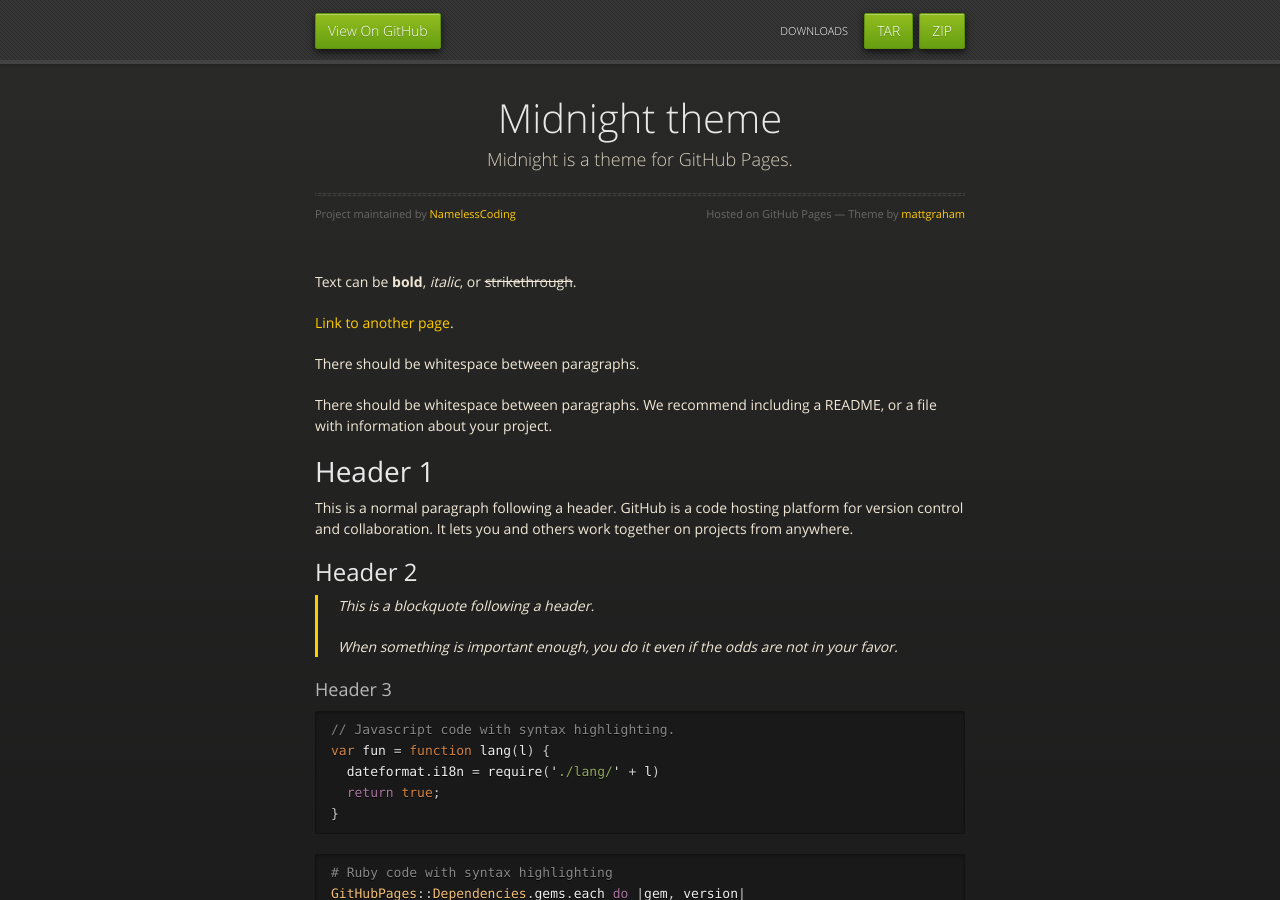
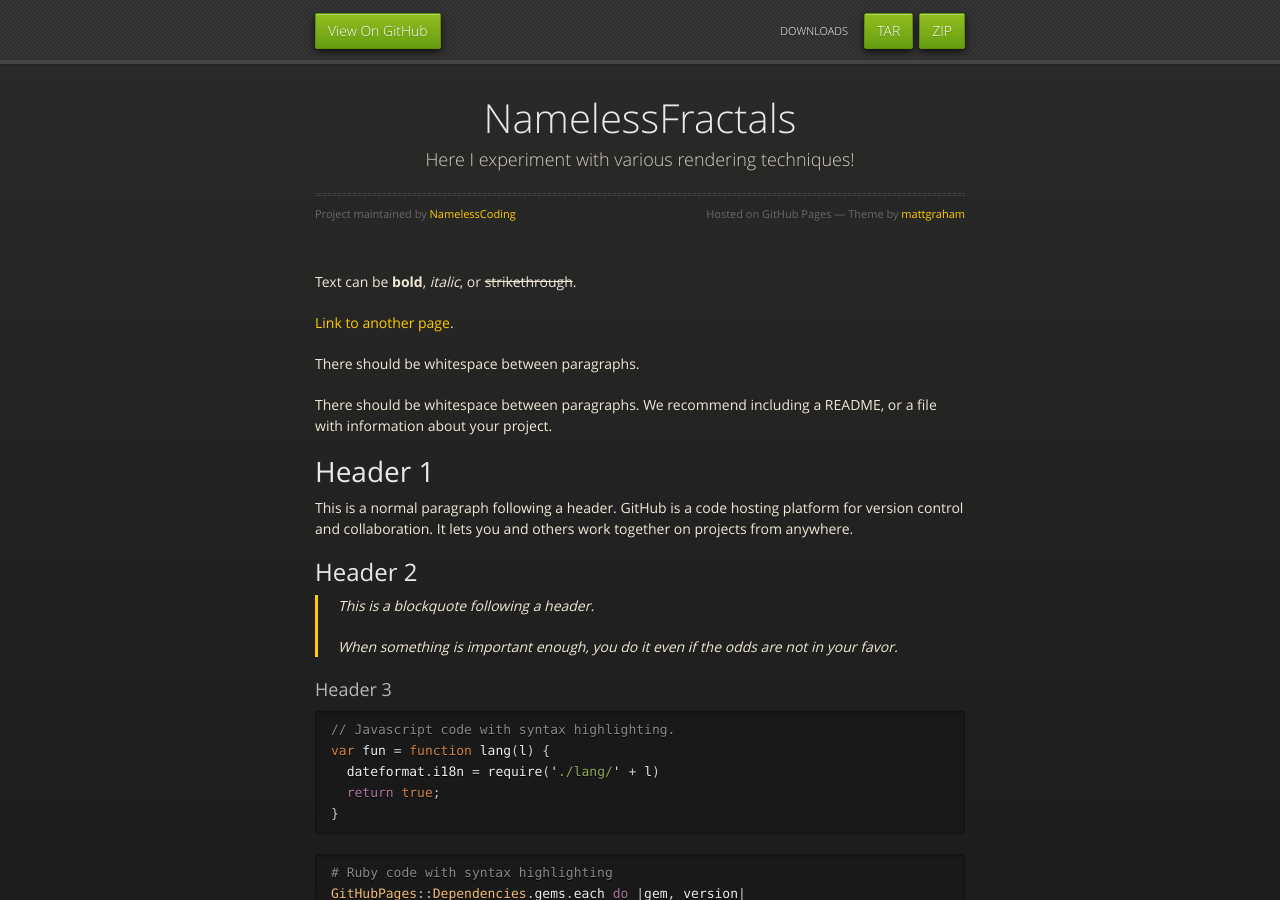
Before and after one commit to NamelessCoding/NamelessCoding.github.io, a Jekyll site: the page built from index.md, in a window 1280 px wide and 900 px high. Built offline with Jekyll 4.4.1, drawn with Linux system fonts in a browser that asks for light colours.

Commit message:
Update _config.yml

```diff
--- a/_config.yml
+++ b/_config.yml
@@ -1,5 +1,5 @@
-title: Midnight theme
-description: Midnight is a theme for GitHub Pages.
+title: NamelessFractals
+description: Here I experiment with various rendering techniques!
 show_downloads: true
 google_analytics:
 theme: jekyll-theme-midnight
```
